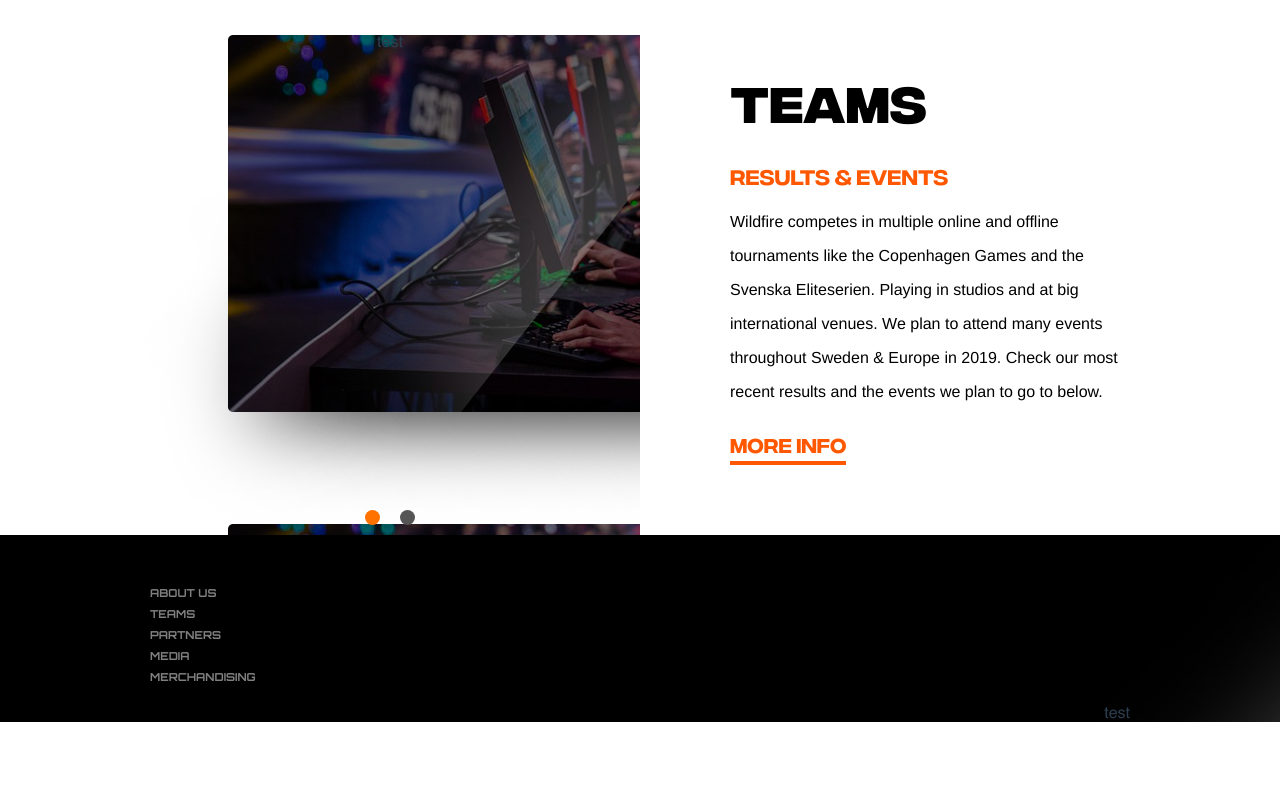
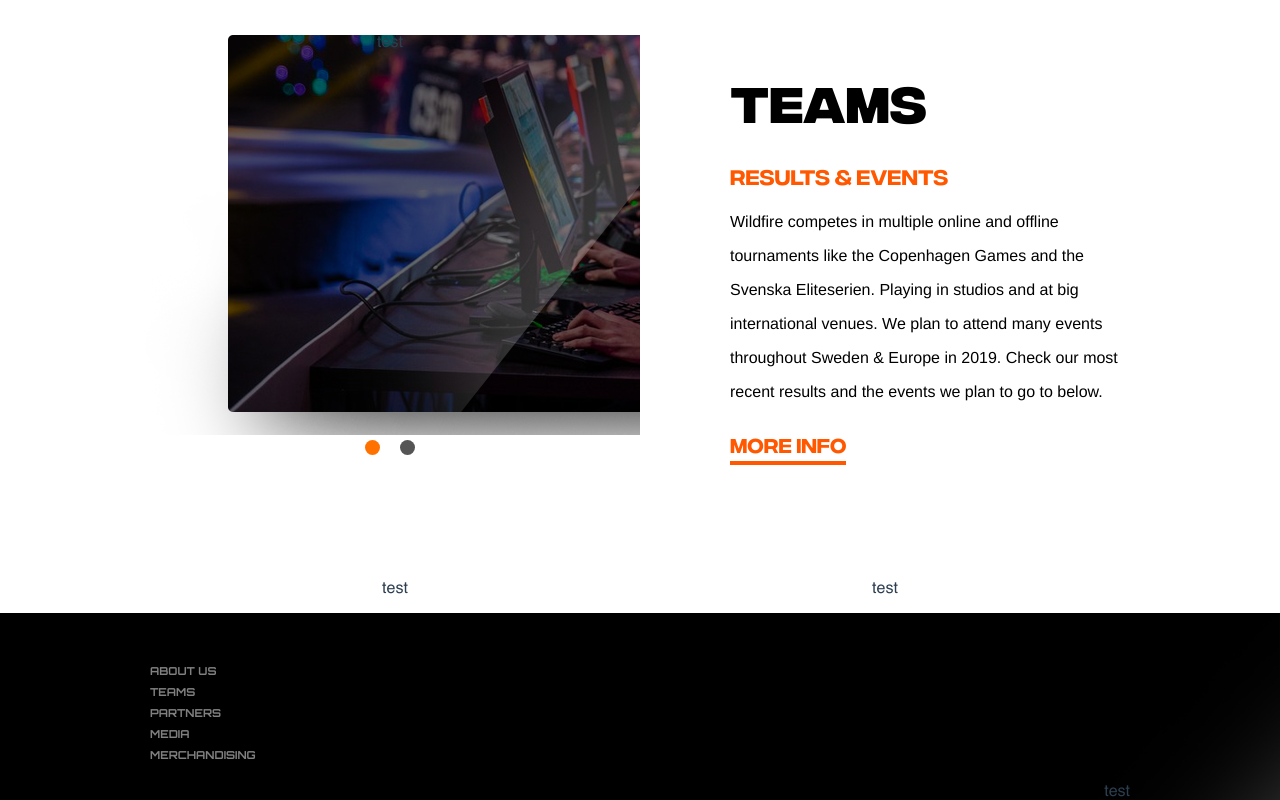
Before and after one commit to MaestroMediaGroupBV/wildfire.gg, a Vue app: page / in a window 1280 px wide. Shown: the part 2311-3111 px from the top of the page. Before the commit the page ends 3033 px from the top, so only its background shows below. Built offline with nearby package versions, Linux system fonts and the light colour scheme.

Commit message:
Add updates & formatting

```diff
--- /dev/null
+++ b/src/components/Calendar.vue
@@ -0,0 +1,28 @@
+<template>
+  <div>
+    <div class="container">
+      <div class="grid">
+        <p>test</p>
+        <p>test</p>
+      </div>
+    </div>
+  </div>
+</template>
+
+<script>
+export default {
+  name: "Calendar"
+};
+</script>
+
+<style lang="scss" scoped>
+.container {
+  padding-top: 100px;
+  padding-left: 150px;
+  padding-right: 150px;
+}
+.grid {
+  display: grid;
+  grid-template-columns: 1fr 1fr;
+}
+</style>
--- a/src/components/ResultsSlider.vue
+++ b/src/components/ResultsSlider.vue
@@ -26,31 +26,29 @@
 <script>
 import { Carousel, Slide } from "vue-carousel";
 export default {
-        name:"ResultsSlider",
+  name: "ResultsSlider",
 
   components: {
     Carousel,
     Slide
   }
-    }
+};
 </script>
 
 <style lang="scss" scoped>
 .grid {
-    padding-left:140px;
+  padding-left: 140px;
   padding-right: 140px;
   display: grid;
   grid-template-columns: 1fr 1fr;
-
 }
 carousel {
-
+  height: 600px;
 }
 
 .slide {
   background-image: url("../assets/images/teamslider.png");
-    height: 500px;
-
+  height: 400px;
 }
 
 .containerInfo {
@@ -79,8 +77,8 @@ button {
   border-left: 0px;
   border-bottom: solid $orange-title 4px;
   border-radius: 0px;
-  cursor:pointer;
-  outline:none;
+  cursor: pointer;
+  outline: none;
   text-align: left;
   padding: 0px;
   background-color: Transparent;
--- a/src/components/StoreBanner.vue
+++ b/src/components/StoreBanner.vue
@@ -56,10 +56,9 @@ button {
   border-left: 0px;
   border-bottom: solid $white 4px;
   border-radius: 0px;
-  cursor:pointer;
-  outline:none;
+  cursor: pointer;
+  outline: none;
   text-align: left;
   background-color: Transparent;
-
 }
 </style>
--- a/src/components/StoreProducts.vue
+++ b/src/components/StoreProducts.vue
@@ -3,22 +3,22 @@
     <div class="container">
       <div class="grid">
         <div class="product">
-                    <img src="../assets/images/products/wildfire-gaming-pro-jacket.png"/>
+          <img src="../assets/images/products/wildfire-gaming-pro-jacket.png">
           <p>WILDFIRE GAMING PRO JACKET</p>
           <p>$49.99</p>
         </div>
         <div class="product">
-                    <img src="../assets/images/products/wildfire-gaming-pro-hoodie.png"/>
+          <img src="../assets/images/products/wildfire-gaming-pro-hoodie.png">
           <p>WILDFIRE GAMING PRO JACKET</p>
           <p>$49.99</p>
         </div>
         <div class="product">
-                    <img src="../assets/images/products/wildfire-gaming-snapback.png"/>
+          <img src="../assets/images/products/wildfire-gaming-snapback.png">
           <p>WILDFIRE GAMING PRO JACKET</p>
           <p>$49.99</p>
         </div>
         <div class="product">
-                    <img src="../assets/images/products/wildfire-gaming-shorts.png"/>
+          <img src="../assets/images/products/wildfire-gaming-shorts.png">
           <p>WILDFIRE GAMING PRO JACKET</p>
           <p>$49.99</p>
         </div>
@@ -30,16 +30,14 @@
 <script>
 export default {
   name: "StoreProducts"
-    }
+};
 </script>
 
 <style lang="scss" scoped>
-
 .container {
   padding-left: 150px;
   padding-right: 150px;
   padding-bottom: 140px;
-
 }
 
 .grid {
@@ -48,20 +46,15 @@
 }
 
 .product {
-
-
   img {
-        height:300px;
+    height: 300px;
   }
 
   p {
     @include productTitle;
-
   }
   p:nth-child(3) {
     @include productPrice;
   }
 }
-
-
 </style>
--- a/src/views/Home.vue
+++ b/src/views/Home.vue
@@ -5,6 +5,7 @@
     <StoreBanner/>
     <StoreProducts/>
     <ResultsSlider/>
+    <Calendar/>
     <Footer/>
   </div>
 </template>
@@ -17,7 +18,7 @@ import HeroSlider from "@/components/HeroSlider.vue";
 import StoreBanner from "@/components/StoreBanner.vue";
 import StoreProducts from "@/components/StoreProducts.vue";
 import ResultsSlider from "@/components/ResultsSlider.vue";
-
+import Calendar from "@/components/Calendar.vue";
 export default {
   name: "home",
   components: {
@@ -26,6 +27,7 @@ export default {
     StoreBanner,
     StoreProducts,
     ResultsSlider,
+    Calendar,
     Footer
   }
 };
```
Also changed, not shown: src/global-styles/typography.scss (+19 -27 lines). Lines whose indentation alone changed are shown as unchanged.
